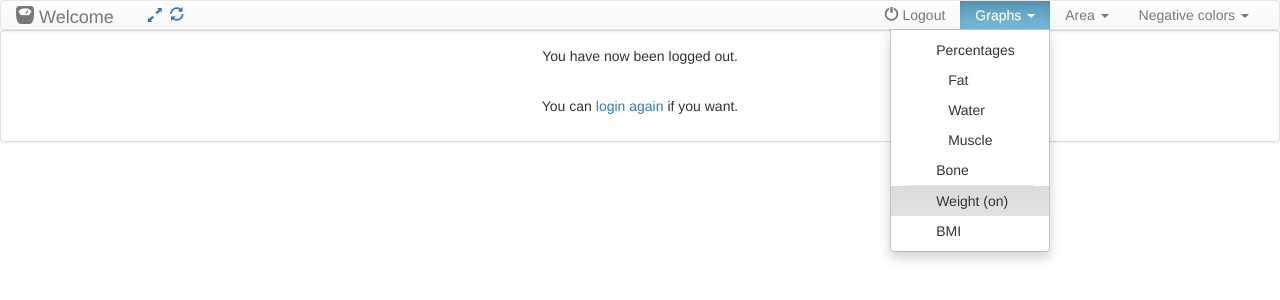
After one commit to toxic0berliner/withings-charts, a PHP site: page /logout.php in a window 1280 px wide, after a click on "Graphs". The commit adds this page. Shown: the top 300 px of the page. Run offline with PHP 8.4, Linux system fonts and the light colour scheme; data that the repository does not hold is empty.

Commit message:
Moving to bootstrap for a better ui.

```diff
--- /dev/null
+++ b/logout.php
@@ -0,0 +1,38 @@
+<?php
+// Initialisation de la session.
+// Si vous utilisez un autre nom
+// session_name("autrenom")
+session_start();
+
+// Détruit toutes les variables de session
+$_SESSION = array();
+
+// Si vous voulez détruire complètement la session, effacez également
+// le cookie de session.
+// Note : cela détruira la session et pas seulement les données de session !
+if (ini_get("session.use_cookies")) {
+    $params = session_get_cookie_params();
+    setcookie(session_name(), '', time() - 42000,
+        $params["path"], $params["domain"],
+        $params["secure"], $params["httponly"]
+    );
+}
+
+// Finalement, on détruit la session.
+session_destroy();
+
+include 'templates/html-part1.php';
+?>
+	  </head>
+  <body>
+	<?php include 'templates/navbar.php'; ?>
+
+<div class="panel panel-default">
+  <div class="panel-body" style="text-align:center;">
+	<p>You have now been logged out.</p>
+	<br/>
+	<p>You can <a href="./">login again</a> if you want.</p>
+  </div>
+</div>
+  </body>
+</html>
--- /dev/null
+++ b/resources/controls.js
@@ -0,0 +1,92 @@
+$(document).ready(function() {
+
+$('#menugraph').next().children().each(function(){
+	$(this).on("click", function(){
+		link=$($(this).children()[0]);
+		graphid=$(this).children()[0].attributes['graphid'].value;
+		if (graphid.indexOf(' ') >= 0) { //several items must be clicked, split the string and click them
+			graphs = graphid.split(" ");
+			for (i=0;i<graphs.length;i++) {
+				$(this).parent().find("[graphid|='"+graphs[i]+"']").click()
+			}
+		} else {
+			if (link.hasClass("optionselected")) {
+				chart.getGraphById(graphid).hidden=true;
+			} else {
+				chart.getGraphById(graphid).hidden=false;
+			}
+			link.toggleClass('optionselected');
+			$('#menubutton').click();
+			redrawChart();
+		}
+	});
+});
+
+$('#menuarea').next().children().each(function(){
+	$(this).on("click", function(){
+		link=$($(this).children()[0]);
+		graphid=$(this).children()[0].attributes['graphid'].value;
+		if (link.hasClass("optionselected")) {
+			chart.getGraphById(graphid).fillAlphas=0;
+		} else {
+			chart.getGraphById(graphid).fillAlphas=0.2;
+		}
+		$('#menubutton').click();
+		link.toggleClass('optionselected');
+		redrawChart();
+	});
+});
+
+
+$('#menunegativecolor').next().children().each(function(){
+	$(this).on("click", function(){
+		link=$($(this).children()[0]);
+		graphid=$(this).children()[0].attributes['graphid'].value;
+		if (link.hasClass("optionselected")) {
+			chart.getGraphById(graphid).useNegativeColorIfDown=false;
+		} else {
+			chart.getGraphById(graphid).useNegativeColorIfDown=true;
+		}
+		$('#menubutton').click();
+		link.toggleClass('optionselected');
+		redrawChart();
+	});
+});
+
+function toggleFullScreen() {
+	var doc = window.document;
+	var docEl = doc.documentElement;
+
+	var requestFullScreen = docEl.requestFullscreen || docEl.mozRequestFullScreen || docEl.webkitRequestFullScreen || docEl.msRequestFullscreen;
+	var cancelFullScreen = doc.exitFullscreen || doc.mozCancelFullScreen || doc.webkitExitFullscreen || doc.msExitFullscreen;
+
+	if(!doc.fullscreenElement && !doc.mozFullScreenElement && !doc.webkitFullscreenElement && !doc.msFullscreenElement) {
+		requestFullScreen.call(docEl);
+	}
+	else {
+		cancelFullScreen.call(doc);
+	}
+}
+
+$('#fullscreentoggle').on("click",function(){
+	toggleFullScreen();
+	redrawChart();
+});
+
+//scroll the adressbar away.
+window.scrollTo(0,1);
+
+//add the legend next to the graph names
+$('#menugraph').next().children().each(function(){
+	if ($(this).attr('legend')=='true') {
+		link=$($(this).children()[0]);
+		graphid=$(this).children()[0].attributes['graphid'].value;
+		color=chart.getGraphById(graphid).lineColor;
+		if (color == null){
+			color=chart.getGraphById(graphid).lineColorR;
+		}
+		link.prepend('<span class="legendinmenu" style="background-color:'+color+';"></span>');
+	}
+});
+
+});
--- /dev/null
+++ b/resources/style.css
@@ -0,0 +1,93 @@
+/*tweaking bootstrap a bit*/
+.dropdown-menu .divider {margin: 0px 15px;}
+.navbar-nav .open .dropdown-menu .dropdown-header, .navbar-nav .open .dropdown-menu>li>a {padding:5px 15px 5px 45px;}
+.navbar-default .navbar-nav>.open>a, .navbar-default .navbar-nav>.open>a:focus, .navbar-default .navbar-nav>.open>a:hover { color:white; }
+.navbar-default .navbar-nav>.active>a,.navbar-default .navbar-nav>.open>a {
+    background-image: -webkit-linear-gradient(top,#5897b7 0,#77bbdb 100%);
+    background-image: -o-linear-gradient(top,#5897b7 0,#77bbdb 100%);
+    background-image: -webkit-gradient(linear,left top,left bottom,from(#5897b7),to(#77bbdb));
+    background-image: linear-gradient(to bottom,#5897b7 0,#77bbdb 100%);
+    filter: progid:DXImageTransform.Microsoft.gradient(startColorstr='#ffdbdbdb', endColorstr='#ffe2e2e2', GradientType=0);
+    color:white;
+}
+
+/* Decrease navbar height (http://stackoverflow.com/a/18602076) */
+.navbar-nav > li > a, .navbar-brand {
+	padding-top:4px !important;
+	padding-bottom:0 !important;
+	height: 28px;
+}
+.navbar {
+	min-height:28px !important;
+	margin-bottom:0px !important;
+}
+
+/*@TODO: add the rules I modified in the theme for to change the grey into a blue color for open items in the menu */
+
+
+.optionselected {
+	background-image: linear-gradient(to bottom,#dbdbdb 0,#e2e2e2 100%);
+	/*background-image: linear-gradient(to bottom,#5897b7 0,#77bbdb 100%);*/
+	/*color:white !important;*/
+}
+.optionselected::after {
+	content: " (on)";
+}
+#menubutton {
+	margin-left:10px;
+	margin-bottom: 0px;
+	margin-top: 0px;
+	border-width: 0px;
+	padding-top: 7px;
+	padding-bottom: 7px;
+}
+
+#fullscreentoggle {
+	margin-left:15px;
+	margin-right:0px;
+	margin-bottom: 0px;
+	margin-top: 0px;
+	border-width: 0px;
+	padding-top: 2px;
+	padding-bottom: 2px;
+	float:right;
+}
+#fullscreentoggle img {
+	height:24px;
+	margin:0;
+}
+
+#forcerefresh #datarefreshed {
+	height: 10px;
+	margin: 0;
+	margin-left: -21px;
+}
+
+#forcerefresh {
+	float:right;
+}
+
+#forcerefresh img {
+	height:24px;
+	margin:0;
+}
+
+.sublevel {
+	padding-left:12px;
+}
+
+.legendinmenu {
+	width: 40px !important;
+	height: 2px !important;
+	display: inline-block;
+	margin-bottom: 0.2em;
+	margin-right: 0.8em;
+}
+
+.menuicon {
+	padding:4px;
+}
+
+.datarefreshed {
+	color:green;
+}
--- /dev/null
+++ b/templates/html-part1.php
@@ -0,0 +1,35 @@
+<!DOCTYPE html>
+<html lang="en">
+  <head>
+    <meta charset="utf-8">
+    <meta http-equiv="X-UA-Compatible" content="IE=edge">
+    <meta name="viewport" content="width=device-width, initial-scale=1">
+    <!-- The above 3 meta tags *must* come first in the head; any other head content must come *after* these tags -->
+    <meta name="mobile-web-app-capable" content="yes">
+    <link rel="icon" type="image/png" href="./resources/graph.png" />
+
+    <title>Weight Graphs</title>
+
+    <!-- Bootstrap: latest compiled and minified CSS -->
+	<link rel="stylesheet" href="https://maxcdn.bootstrapcdn.com/bootstrap/3.3.7/css/bootstrap.min.css" integrity="sha384-BVYiiSIFeK1dGmJRAkycuHAHRg32OmUcww7on3RYdg4Va+PmSTsz/K68vbdEjh4u" crossorigin="anonymous">
+
+	<!-- Bootstrap: theme -->
+	<link rel="stylesheet" href="https://maxcdn.bootstrapcdn.com/bootstrap/3.3.7/css/bootstrap-theme.min.css" integrity="sha384-rHyoN1iRsVXV4nD0JutlnGaslCJuC7uwjduW9SVrLvRYooPp2bWYgmgJQIXwl/Sp" crossorigin="anonymous">
+
+	<!-- jQuery (necessary for Bootstrap's JavaScript plugins) -->
+	<script src="https://ajax.googleapis.com/ajax/libs/jquery/1.12.4/jquery.min.js"></script>
+
+	<!-- Bootstrap: latest compiled and minified JavaScript -->
+	<script src="https://maxcdn.bootstrapcdn.com/bootstrap/3.3.7/js/bootstrap.min.js" integrity="sha384-Tc5IQib027qvyjSMfHjOMaLkfuWVxZxUPnCJA7l2mCWNIpG9mGCD8wGNIcPD7Txa" crossorigin="anonymous"></script>
+
+	<link rel="stylesheet" href="./resources/style.css" crossorigin="anonymous">
+
+	<!-- HTML5 shim and Respond.js for IE8 support of HTML5 elements and media queries -->
+	<!-- WARNING: Respond.js doesn't work if you view the page via file:// -->
+	<!--[if lt IE 9]>
+		<script src="https://oss.maxcdn.com/html5shiv/3.7.3/html5shiv.min.js"></script>
+		<script src="https://oss.maxcdn.com/respond/1.4.2/respond.min.js"></script>
+	<![endif]-->
+
+
+	<script src="./resources/controls.js"></script>
--- /dev/null
+++ b/templates/navbar.php
@@ -0,0 +1,61 @@
+<nav class="navbar navbar-default">
+		<div class="container-fluid">
+			<div class="navbar-header">
+				<button type="button" class="navbar-toggle collapsed" data-toggle="collapse" data-target="#navlinks" aria-expanded="false" id="menubutton">
+				<span class="sr-only">Toggle navigation</span>
+					<span class="icon-bar"></span>
+					<span class="icon-bar"></span>
+					<span class="icon-bar"></span>
+				</button>
+				<a id="forcerefresh" href="./forcerefresh.php" class="menuicon<?php if ($datarefreshed) {echo ' datarefreshed';}?>">
+					<span class="glyphicon glyphicon-refresh" aria-hidden="true"></span>
+				</a>
+				<a id="fullscreentoggle" href="#" class="menuicon">
+					<span class="glyphicon glyphicon-resize-full" aria-hidden="true" style="vertical-align:-3px;"></span>
+				</a>
+				<a class="navbar-brand" href="./"><span class="glyphicon glyphicon-scale" aria-hidden="true"></span> Welcome <?=$userFirstName?></a>
+			</div>
+			<div class="collapse navbar-collapse" id="navlinks">
+				<ul class="nav navbar-nav navbar-right">
+					<li><a href="./logout.php"><span class="glyphicon glyphicon-off" aria-hidden="true"></span> Logout</a></li>
+					<li class="dropdown">
+						<a href="#" class="dropdown-toggle" data-toggle="dropdown" role="button" aria-haspopup="true" aria-expanded="false" id="menugraph">Graphs <span class="caret"></span></a>
+						<ul class="dropdown-menu">
+							<li><a href="#" graphid="fat water muscle">Percentages</a></li>
+								<li class="sublevel" legend="true"><a href="#" graphid="fat">Fat</a></li>
+								<li class="sublevel" legend="true"><a href="#" graphid="water">Water</a></li>
+								<li class="sublevel" legend="true"><a href="#" graphid="muscle">Muscle</a></li>
+							<li legend="true"><a href="#" graphid="bone">Bone</a></li>
+							<li role="separator" class="divider"></li>
+							<li legend="true"><a href="#" class="optionselected" graphid="weight">Weight</a></li>
+							<li legend="true"><a href="#" graphid="bmi">BMI</a></li>
+						</ul>
+					</li>
+					<li class="dropdown">
+						<a href="#" class="dropdown-toggle" data-toggle="dropdown" role="button" aria-haspopup="true" aria-expanded="false" id="menuarea">Area <span class="caret"></span></a>
+						<ul class="dropdown-menu">
+							<li><a href="#" class="optionselected" graphid="weight">Weight</a></li>
+							<li><a href="#" graphid="bmi">BMI</a></li>
+							<li role="separator" class="divider"></li>
+							<li><a href="#" graphid="fat">Fat</a></li>
+							<li><a href="#" graphid="water">Water</a></li>
+							<li><a href="#" graphid="muscle">Muscle</a></li>
+							<li><a href="#" graphid="bone">Bone</a></li>
+						</ul>
+					</li>
+					<li class="dropdown">
+						<a href="#" class="dropdown-toggle" data-toggle="dropdown" role="button" aria-haspopup="true" aria-expanded="false" id="menunegativecolor">Negative colors <span class="caret"></span></a>
+						<ul class="dropdown-menu">
+							<li><a href="#" graphid="weight">Weight</a></li>
+							<li><a href="#" graphid="bmi">BMI</a></li>
+							<li role="separator" class="divider"></li>
+							<li><a href="#" graphid="fat">Fat</a></li>
+							<li><a href="#" graphid="water">Water</a></li>
+							<li><a href="#" graphid="muscle">Muscle</a></li>
+							<li><a href="#" graphid="bone">Bone</a></li>
+						</ul>
+					</li>
+				</ul>
+			</div>
+		</div>
+	</nav>
```
Also changed, not shown: config-sample.php (added, +14 -0 lines), html-part2.php (deleted, +0 -87 lines), index.php (+28 -18 lines), templates/html-graph-1.php (renamed from html-part1.php, +15 -22 lines), templates/html-graph-2.php (added, +30 -0 lines), templates/html-part2.php (added, +7 -0 lines), README.md, resources/data-example.json (renamed from data-google.json), resources/graph.png (added), resources/responsive.min.js (renamed from responsive.min.js), 1 other file.
